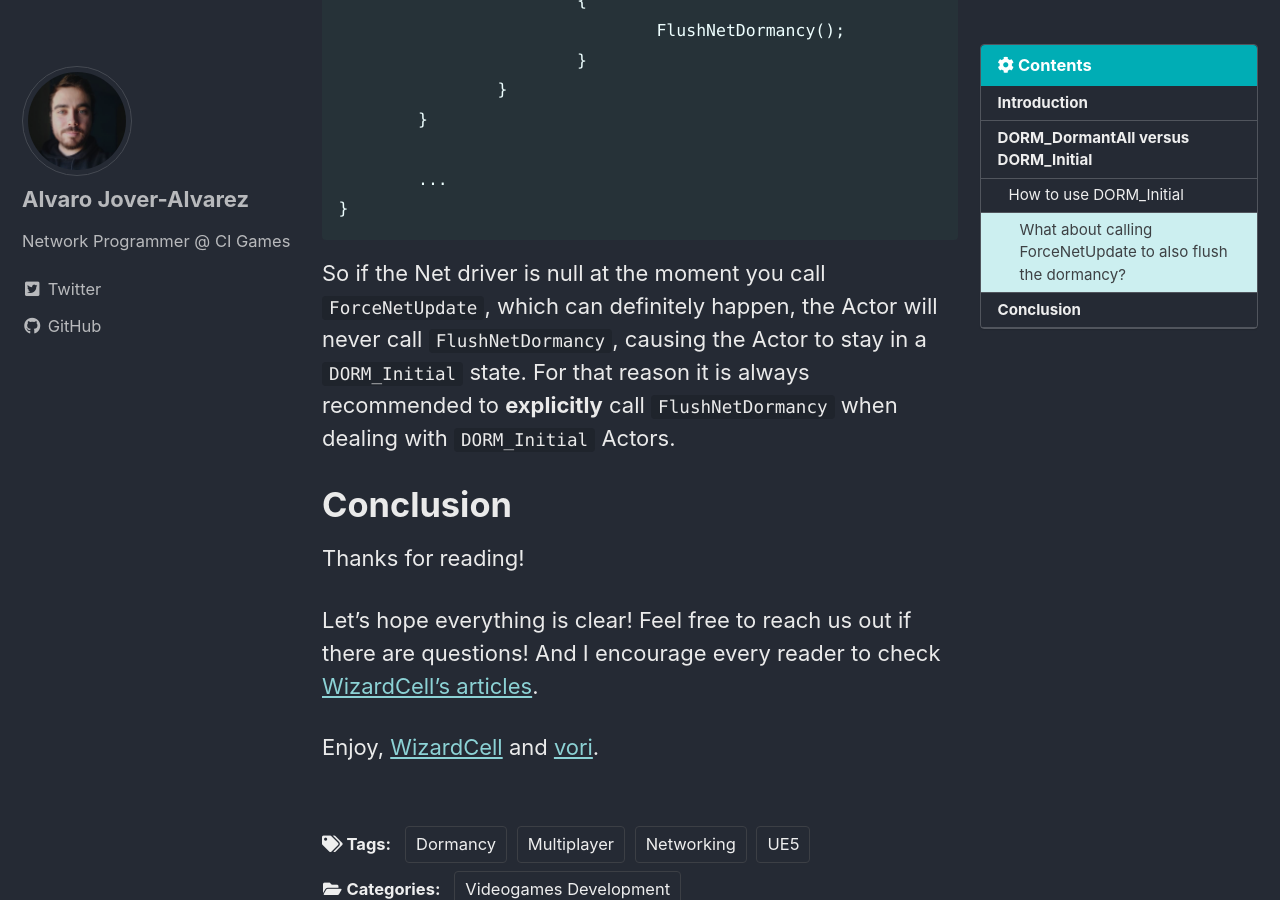
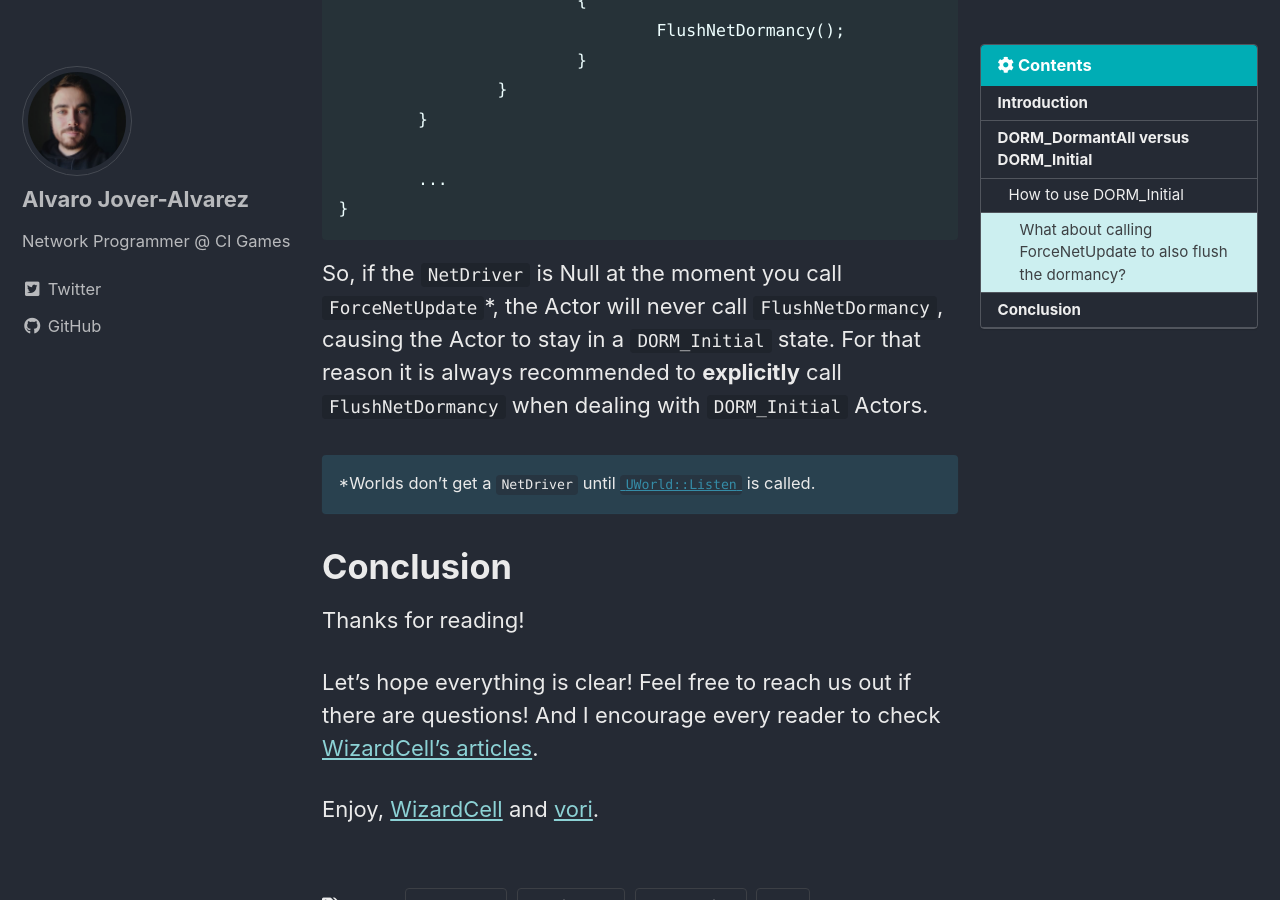
Before and after one commit to vorixo/devtricks, a Jekyll site: the page built from _posts/2023-07-02-initial-dormancy.md, in a window 1280 px wide and 900 px high, scrolled down 2931 px. Built offline with Jekyll 4.4.1, drawn with Linux system fonts in a browser that asks for light colours; cached includes are drawn as plain includes.

Commit message:
[UPD] Fixing article typos

```diff
--- a/_posts/2023-07-02-initial-dormancy.md
+++ b/_posts/2023-07-02-initial-dormancy.md
@@ -71,7 +71,10 @@ void AActor::ForceNetUpdate()
 }
 {% endhighlight %}
 
-So if the Net driver is null at the moment you call `ForceNetUpdate`, which can definitely happen, the Actor will never call `FlushNetDormancy`, causing the Actor to stay in a `DORM_Initial` state. For that reason it is always recommended to **explicitly** call `FlushNetDormancy` when dealing with `DORM_Initial` Actors.
+So, if the `NetDriver` is Null at the moment you call `ForceNetUpdate`*, the Actor will never call `FlushNetDormancy`, causing the Actor to stay in a `DORM_Initial` state. For that reason it is always recommended to **explicitly** call `FlushNetDormancy` when dealing with `DORM_Initial` Actors.
+
+*Worlds don't get a `NetDriver` until [`UWorld::Listen`](https://docs.unrealengine.com/4.26/en-US/API/Runtime/Engine/Engine/UWorld/Listen/) is called.
+{: .notice--info}
 
 # Conclusion
 
```
